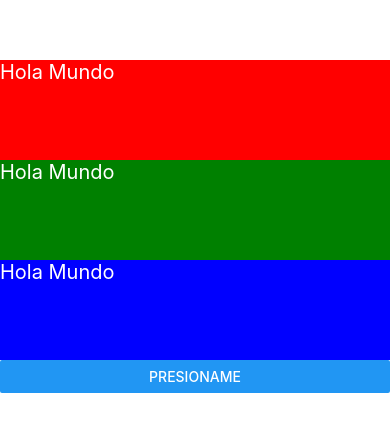
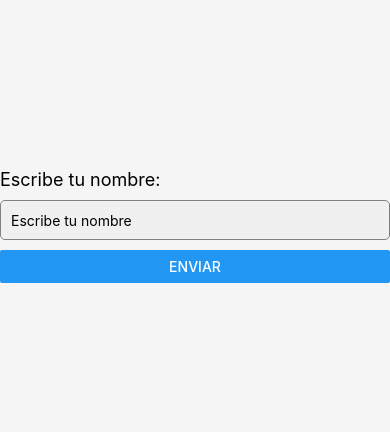
Before and after one commit to JoseMiguel6814/PM192, a React Native app in the folder my-blank/: screen / in a window 390 px wide. Shown: the part 196-628 px from the top of the page. Built offline with nearby package versions, Linux system fonts and the light colour scheme.

Commit message:
Text Input

```diff
--- a/my-blank/App.js
+++ b/my-blank/App.js
@@ -1,42 +1,41 @@
 /*Zona 1 Importaciones */
-import { StatusBar } from 'expo-status-bar';
-import { StyleSheet, Text, View } from 'react-native';
-import { Button } from 'react-native-web';
-import React, { useState } from 'react';
+import React,{useState} from "react";
 
-const Texto = ({style}) => {
-  const [contenido, setContenido] = useState('Hola Mundo');
-  const actualizarTexto = () => {
-    setContenido('Estado actualizado');
-  }
-
-
-  return (
-    <Text style={[styles.text, style]} onPress={actualizarTexto}>{contenido}</Text>
-  );
-}
+import { View,Text, TextInput, Button, Alert, StyleSheet } from "react-native-web";
 
 
 
 
 /*Zona 2 Main  */
 export default function App() {
+  const [nombre, setNombre] = useState('');
+
+  const mostrarAlerta =()=>{
+    if (nombre.trim()=== ''){
+      Alert.alert('error', 'porfavor escribe algo');
+      alert('Escribe algo');
+    }else{
+      Alert.alert('bienvenido', `hola ${nombre}, bienvenido a nuestra app :p`);
+      alert(`Hola ${nombre}, bienvenido`);
+    }
+  }
   return (
     <View style={styles.container}>
-      <StatusBar style='auto' />
+      <Text style={styles.text}>Escribe tu nombre:</Text>
+      <TextInput
+        style={styles.input}
+        placeholder="Escribe tu nombre"
+        value={nombre}
+        onChangeText={setNombre}
+      >
+      </TextInput>
 
+      <Button title="Enviar" onPress={mostrarAlerta}></Button>
+    </View>
+  )
 
-      <Texto style={styles.red}></Texto>
-      <Texto style={styles.green}></Texto>
-      <Texto style={styles.blue}></Texto>
+};
 
-
-
-      <Button title='presioname'></Button>
-      <StatusBar style="auto" />
-    </View>
-  );
-}
 
 
 
@@ -48,18 +47,24 @@ export default function App() {
 const styles = StyleSheet.create({
   container: {
     flex: 1,
-    backgroundColor: '#fff',
-    alignItems: 'stretch',
+    backgroundColor: '#f5f5f5',
+    pudding: 20,
     justifyContent: 'center',
-    flexDirection: 'column',
   },
   text: {
-    fontSize: 20,
-    color: 'white',
-    height:100,
+    fontSize: 18,
+    marginBottom: 10,
+    color: 'black',
+  },
+  input: {
+    height: 40,
+    borderColor: 'gray',
+    borderWidth: 1,
+    marginBottom: 10,
+    padding: 10,
+    borderRadius: 5,
+    backgroundColor: '#f0f0f0',
+    color: 'black',
+  },
 
-  },
-  red:{backgroundColor: 'red'},
-  green:{backgroundColor: 'green'},
-  blue:{backgroundColor: 'blue'},
 });
```
